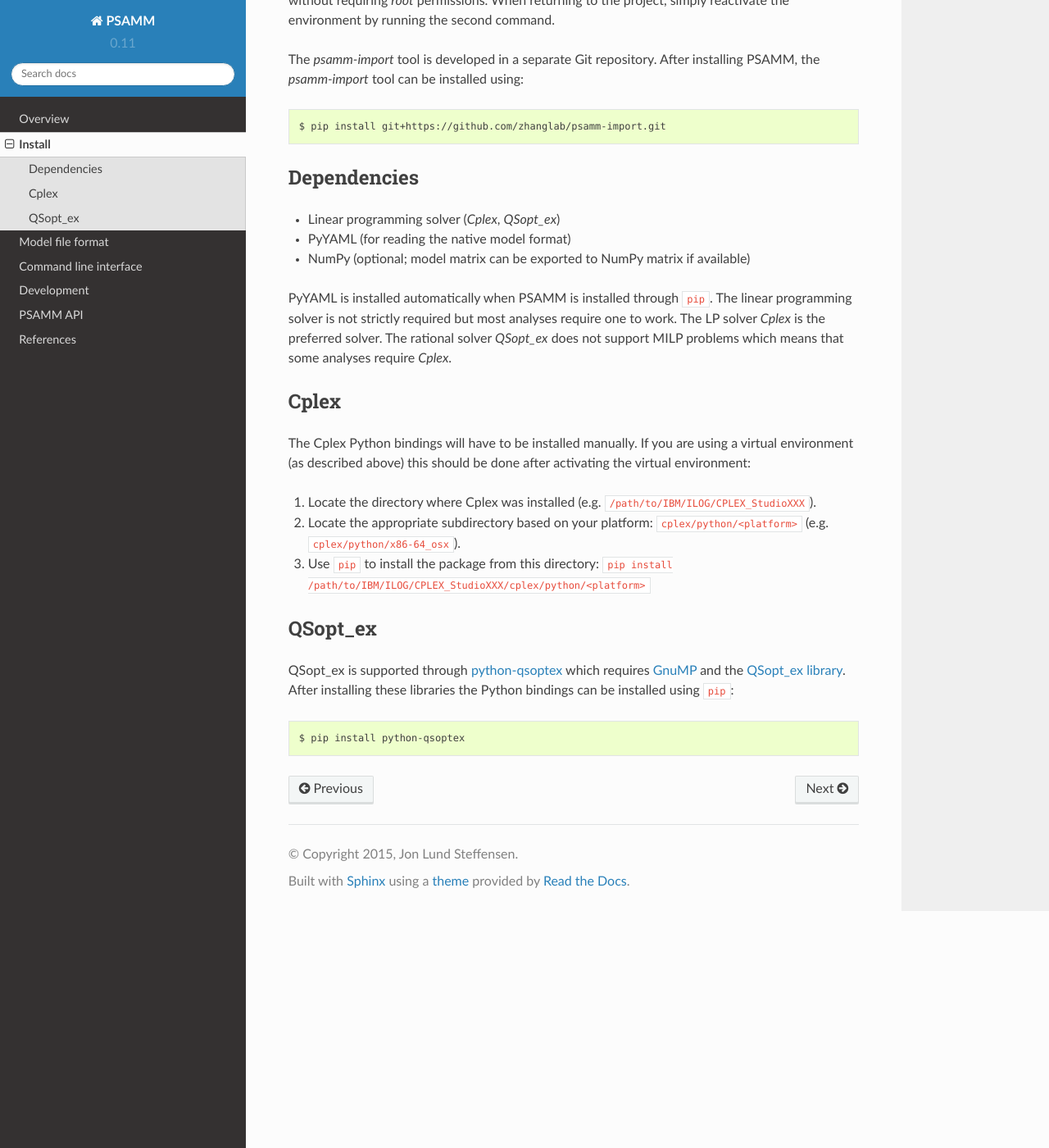
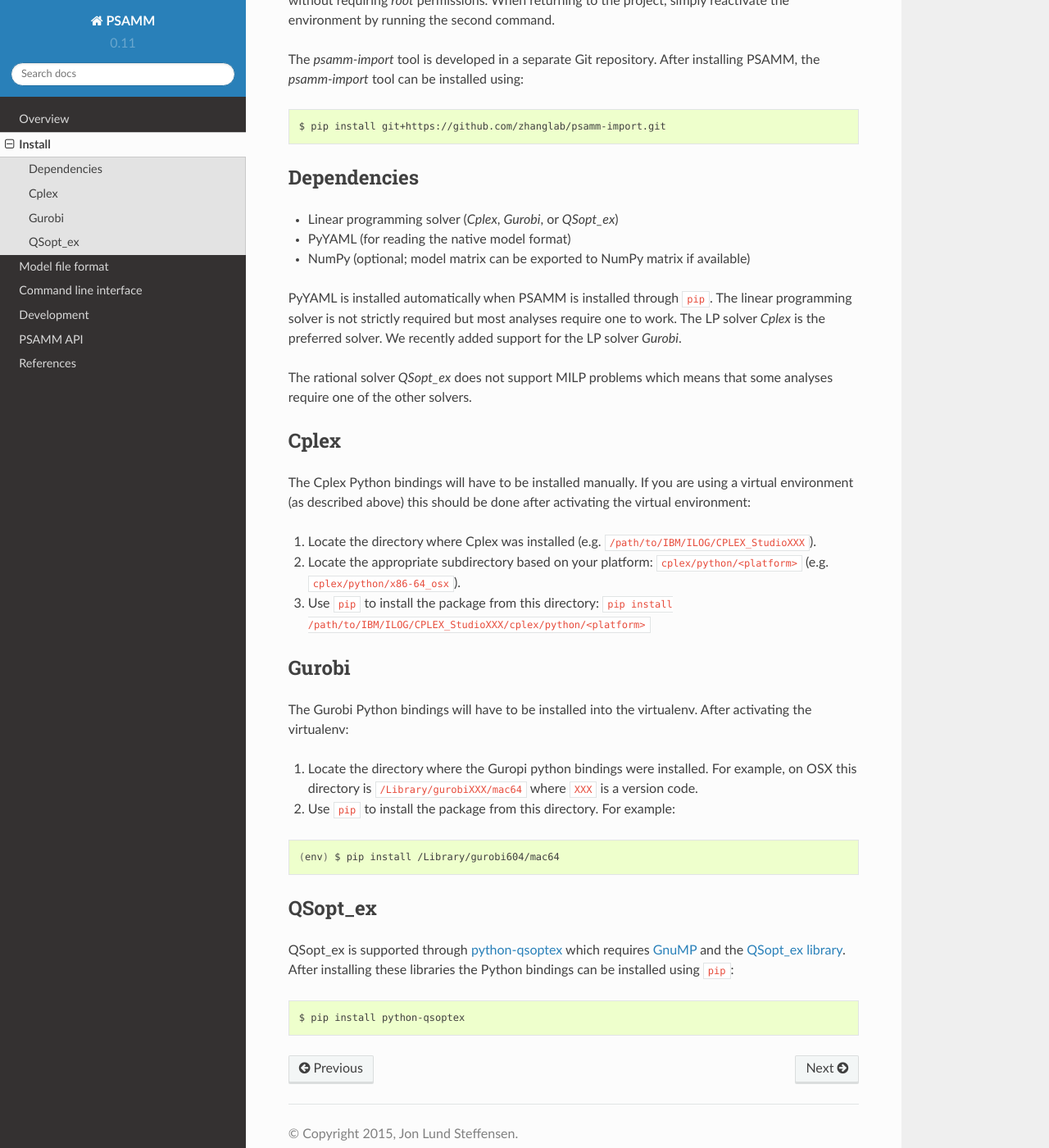
Before and after one commit to zhanglab/psamm, a Sphinx documentation site: the page built from docs/install.rst, in a window 1280 px wide and 1400 px high, scrolled down 467 px. Shown: the whole window at 82% size. Built offline with Sphinx 7.4.7 and the Read the Docs theme 2.0.0, drawn with Linux system fonts in a browser that asks for light colours; the version number is read from the project's files by our own code.

Commit message:
docs: Document install procedure for Gurobi solver

```diff
--- a/docs/install.rst
+++ b/docs/install.rst
@@ -32,15 +32,17 @@
 Dependencies
 ------------
 
-- Linear programming solver (*Cplex*, *QSopt_ex*)
+- Linear programming solver (*Cplex*, *Gurobi*, or *QSopt_ex*)
 - PyYAML (for reading the native model format)
 - NumPy (optional; model matrix can be exported to NumPy matrix if available)
 
 PyYAML is installed automatically when PSAMM is installed through ``pip``. The
 linear programming solver is not strictly required but most analyses require
-one to work. The LP solver *Cplex* is the preferred solver. The rational solver
-*QSopt_ex* does not support MILP problems which means that some analyses
-require *Cplex*.
+one to work. The LP solver *Cplex* is the preferred solver. We recently added
+support for the LP solver *Gurobi*.
+
+The rational solver *QSopt_ex* does not support MILP problems which means that
+some analyses require one of the other solvers.
 
 Cplex
 -----
@@ -53,6 +55,21 @@
 2. Locate the appropriate subdirectory based on your platform:
    ``cplex/python/<platform>`` (e.g. ``cplex/python/x86-64_osx``).
 3. Use ``pip`` to install the package from this directory: ``pip install /path/to/IBM/ILOG/CPLEX_StudioXXX/cplex/python/<platform>``
+
+Gurobi
+------
+
+The Gurobi Python bindings will have to be installed into the virtualenv. After
+activating the virtualenv:
+
+1. Locate the directory where the Guropi python bindings were installed. For
+   example, on OSX this directory is ``/Library/gurobiXXX/mac64`` where ``XXX``
+   is a version code.
+2. Use ``pip`` to install the package from this directory. For example:
+
+.. code-block:: shell
+
+    (env) $ pip install /Library/gurobi604/mac64
 
 QSopt_ex
 --------
```
